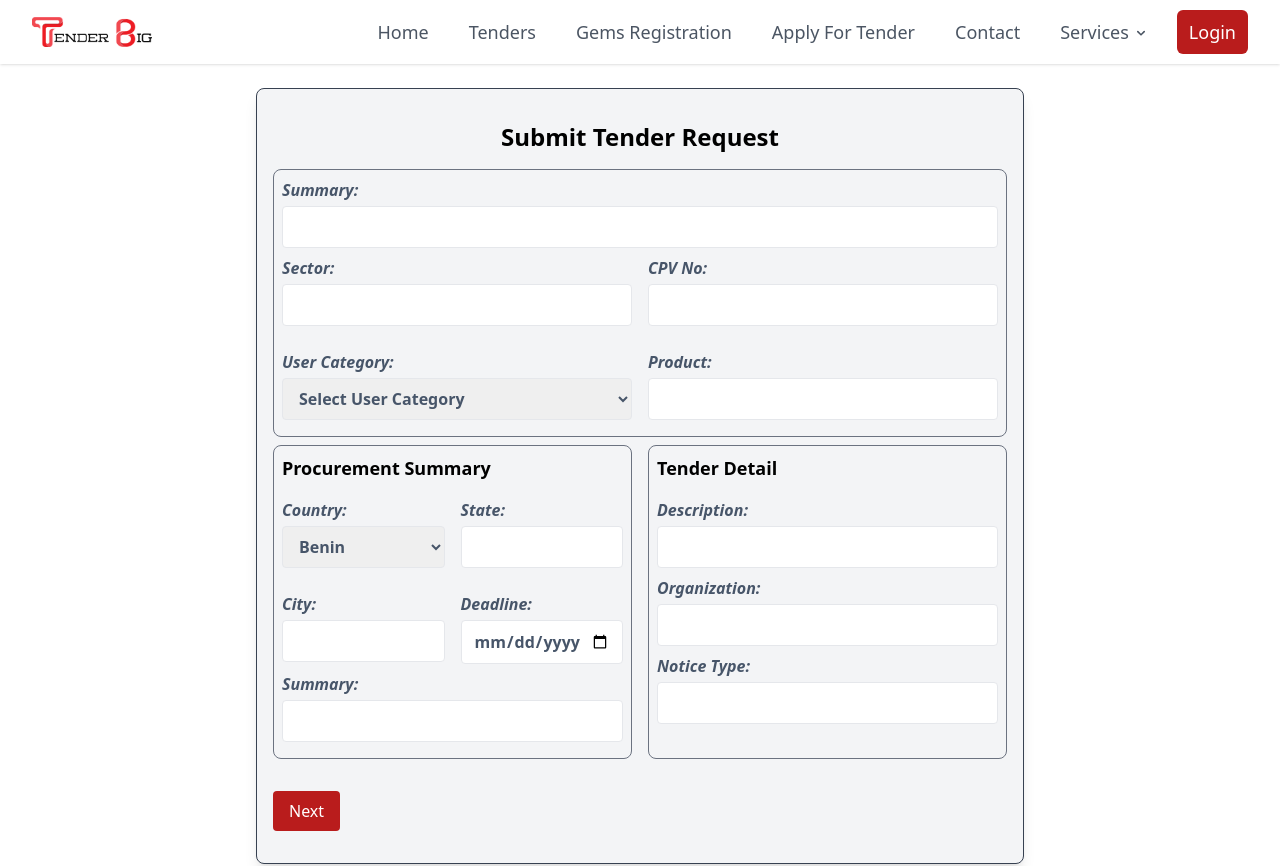
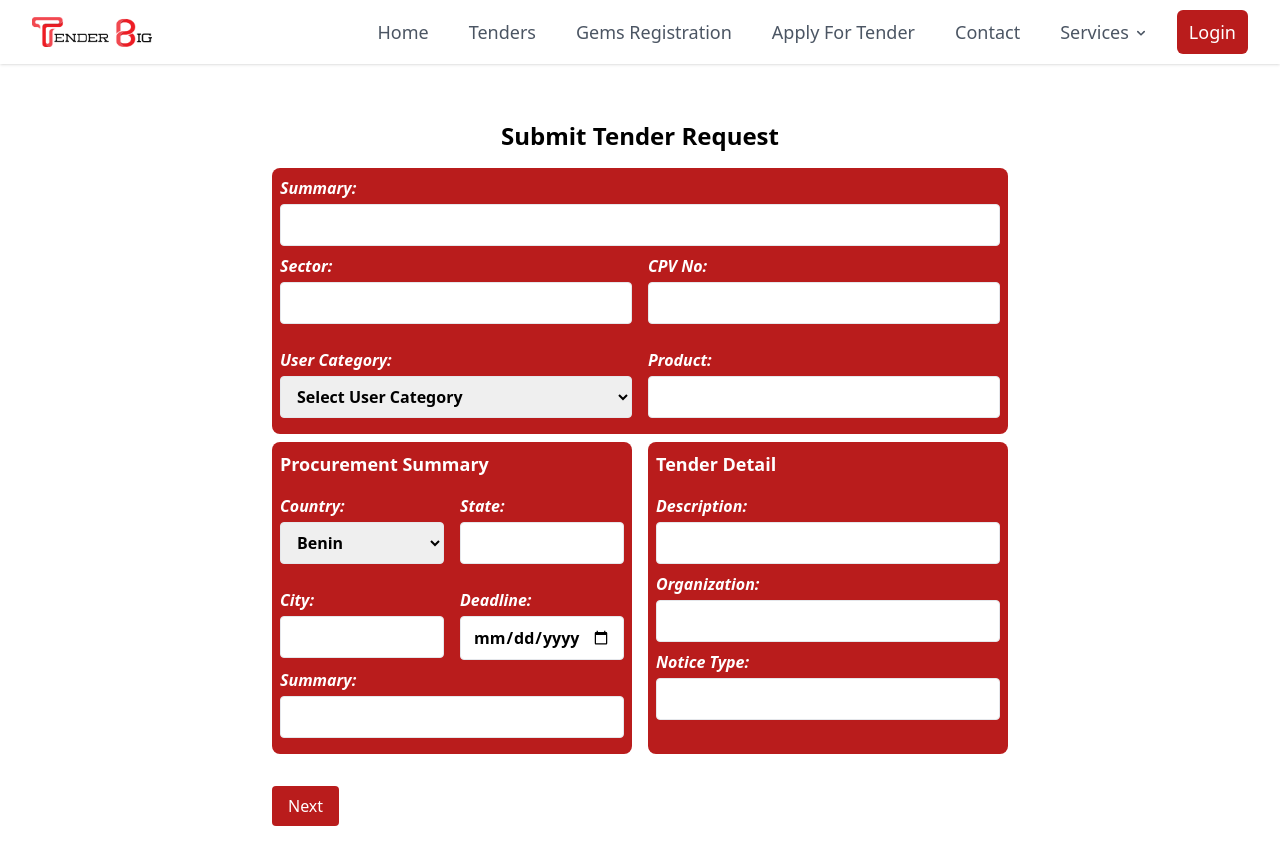
Before and after one commit to anuragasawa20/TenderBig, a React (Vite) app in the folder client/: page /forms in a window 1280 px wide. Shown: the top 866 px of the page. Built offline with nearby package versions, Linux system fonts and the light colour scheme.

Commit message:
fixed all tender

```diff
--- a/client/index.html
+++ b/client/index.html
@@ -2,10 +2,9 @@
 <html lang="en">
   <head>
     <meta charset="UTF-8" />
-    <link rel="icon" type="image/svg+xml" href="/vite.svg" />
+    <link rel="icon"  href="./src/assets/logo.png" />
     <meta name="viewport" content="width=device-width, initial-scale=1.0" />
-    <title>Vite + React</title>
-    <script src="https://checkout.razorpay.com/v1/checkout.js"></script>
+    <title>TenderBig</title>
   </head>
   <body>
     <div id="root"></div>
--- a/client/src/components/Forms.jsx
+++ b/client/src/components/Forms.jsx
@@ -9,7 +9,7 @@ const OtherInformationAndPurchaserDetail = ({ formData, handleChange, handleSubm
       {/* otherInformation and purchaserDetail Sections */}
       <div className="grid grid-cols-2 gap-4">
         {/* otherInformation Section */}
-        <div className="border border-gray-500 p-2 rounded-lg mt-2">
+        <div className="bg-gray-300 p-2 rounded-lg mt-2">
           <h2 className="text-lg font-semibold mb-4">Other Information</h2>
           <div className="grid grid-cols-2 gap-4">
             <label className="block mb-2 font-semibold italic text-slate-600">
@@ -86,7 +86,7 @@ const OtherInformationAndPurchaserDetail = ({ formData, handleChange, handleSubm
         </div>
 
         {/* purchaserDetail Section */}
-        <div className="border border-gray-500 p-2 rounded-lg mt-2">
+        <div className="bg-gray-300 p-2 rounded-lg mt-2">
           <h2 className="text-lg font-semibold mb-4">Purchaser Detail</h2>
           <div className="grid grid-cols-2 gap-4">
             <label className="block mb-2 font-semibold italic text-slate-600">
@@ -314,82 +314,82 @@ const TenderForm = () => {
   return (
     <>
       <Navbar />
-      <div className="bg-gray-100 max-w-3xl mx-auto px-4 py-8 border border-gray-700 rounded-lg shadow-lg mt-6 mb-6">
+      <div className="max-w-3xl mx-auto px-4 py-8 mt-6 mb-6">
                 {currentPage === 1 && (
                   <form onSubmit={handleSubmit}>
                     {/* Global Section */}
                     <h2 className="text-2xl font-bold   mb-4 text-center">Submit Tender Request</h2>
-                    <div className="border border-gray-500 p-2 rounded-lg">
-                      <label className="block mb-2 font-semibold italic text-slate-600">
+                    <div className="bg-red-700 p-2 rounded-lg">
+                      <label className="block mb-2 font-semibold italic text-white">
                         Summary:
                         <input required
                           type="text"
                           name="summary"
                           value={formData.summary}
                           onChange={handleChange}
-                          className="border rounded px-3 py-2 mt-1 w-full"
+                          className="border rounded px-3 py-2 mt-1 w-full text-black"
                         />
                       </label>
-                      <div className="grid grid-cols-2 gap-4">
-                        <label className="block mb-2 font-semibold italic text-slate-600">
+                      <div className=" grid grid-cols-2 gap-4 ">
+                        <label className="block mb-2 font-semibold italic text-white ">
                           Sector:
                           <input required
                             type="text"
                             name="sector"
                             value={formData.sector}
                             onChange={handleChange}
-                            className="border rounded px-3 py-2 mt-1 w-full"
+                            className="border rounded px-3 py-2 mt-1 w-full text-black"
                           />
                         </label>
-                        <label className="block mb-2 font-semibold italic text-slate-600">
+                        <label className="block mb-2 font-semibold italic text-white ">
                           CPV No:
                           <input
                             type="text"
                             name="cpvNo"
                             value={formData.cpvNo}
                             onChange={handleChange}
-                            className="border rounded px-3 py-2 mt-1 w-full"
+                            className="border rounded px-3 py-2 mt-1 w-full text-black"
                           />
                         </label>
-                        <label className="block mb-2 font-semibold italic text-slate-600">
+                        <label className="block mb-2 font-semibold italic text-white ">
                           User Category:
                           <select required
                             name="userCategory"
                             value={formData.userCategory}
                             onChange={handleChange}
-                            className="border rounded px-3 py-2 mt-1 w-full"
+                            className="border rounded px-3 py-2 mt-1 w-full text-black"
                           >
                             <option value="">Select User Category</option>
                             <option value="contractor">Contractor</option>
                             <option value="subcontractor">Sub Contractor</option>
                           </select>
                         </label>
-                        <label className="block mb-2 font-semibold italic text-slate-600">
+                        <label className="block mb-2 font-semibold italic text-white ">
                           Product:
                           <input required
                             type="text"
                             name="product"
                             value={formData.product}
                             onChange={handleChange}
-                            className="border rounded px-3 py-2 mt-1 w-full"
+                            className="border rounded px-3 py-2 mt-1 w-full text-black"
                           />
                         </label>
                       </div>
                     </div>
 
                     {/* procurementSummary and tenderDetail Sections */}
-                    <div className="grid grid-cols-2 gap-4">
+                    <div className=" grid grid-cols-2 gap-4 ">
                       {/* Procurement Summary Section */}
-                      <div className="border border-gray-500 p-2 rounded-lg mt-2">
-                        <h2 className="text-lg font-semibold mb-4">Procurement Summary</h2>
+                      <div className="bg-red-700 p-2 rounded-lg mt-2">
+                        <h2 className="text-lg font-semibold mb-4 text-white">Procurement Summary</h2>
                         <div className="grid grid-cols-2 gap-4">
-                          <label className="block mb-2 font-semibold italic text-slate-600">
+                          <label className="block mb-2 font-semibold italic text-white">
                             Country:
                             <select required
                               name="country"
                               value={formData.country}
                               onChange={handleChange}
-                              className="border rounded px-3 py-2 mt-1 w-full"
+                              className="border rounded px-3 py-2 mt-1 w-full text-black"
                             >
                               {locations.map((country, index) => (
                                 <option key={index} value={country}>
@@ -399,80 +399,80 @@ const TenderForm = () => {
                             </select>
                           </label>
 
-                          <label className="block mb-2 font-semibold italic text-slate-600">
+                          <label className="block mb-2 font-semibold italic text-white">
                             State:
                             <input required
                               type="text"
                               name="state"
                               value={formData.state}
                               onChange={handleChange}
-                              className="border rounded px-3 py-2 mt-1 w-full"
+                              className="border rounded px-3 py-2 mt-1 w-full text-black"
                             />
                           </label>
-                          <label className="block mb-2 font-semibold italic text-slate-600">
+                          <label className="block mb-2 font-semibold italic text-white">
                             City:
                             <input
                               type="text"
                               name="city"
                               value={formData.city}
                               onChange={handleChange}
-                              className="border rounded px-3 py-2 mt-1 w-full"
+                              className="border rounded px-3 py-2 mt-1 w-full text-black"
                             />
                           </label>
-                          <label className="block mb-2 font-semibold italic text-slate-600">
+                          <label className="block mb-2 font-semibold italic text-white">
                             Deadline:
                             <input required
                               type="date"
                               name="procurementSummaryDeadline"
                               value={formData.procurementSummaryDeadline}
                               onChange={handleChange}
-                              className="border rounded px-3 py-2 mt-1 w-full"
+                              className="border rounded px-3 py-2 mt-1 w-full text-black"
                             />
                           </label>
                         </div>
-                        <label className="block mb-2 font-semibold italic text-slate-600">
+                        <label className="block mb-2 font-semibold italic text-white">
                           Summary:
                           <input
                             type="text"
                             name="procurementSummarySummary"
                             value={formData.procurementSummarySummary}
                             onChange={handleChange}
-                            className="border rounded px-3 py-2 mt-1 w-full"
+                            className="border rounded px-3 py-2 mt-1 w-full text-black"
                           />
                         </label>
                       </div>
 
                       {/* tenderDetail Section */}
-                      <div className="border border-gray-500 p-2 rounded-lg mt-2">
-                        <h2 className="text-lg font-semibold mb-4">Tender Detail</h2>
-                        <label className="block mb-2 font-semibold italic text-slate-600">
+                      <div className="bg-red-700 p-2 rounded-lg mt-2">
+                        <h2 className="text-lg font-semibold mb-4 text-white">Tender Detail</h2>
+                        <label className="block mb-2 font-semibold italic text-white">
                           Description:
                           <input
                             type="text"
                             name="description"
                             value={formData.description}
                             onChange={handleChange}
-                            className="border rounded px-3 py-2 mt-1 w-full"
+                            className="border rounded px-3 py-2 mt-1 w-full text-black"
                           />
                         </label>
-                        <label className="block mb-2 font-semibold italic text-slate-600">
+                        <label className="block mb-2 font-semibold italic text-white">
                           Organization:
                           <input required
                             type="text"
                             name="organization"
                             value={formData.organization}
                             onChange={handleChange}
-                            className="border rounded px-3 py-2 mt-1 w-full"
+                            className="border rounded px-3 py-2 mt-1 w-full text-black"
                           />
                         </label>
-                        <label className="block mb-2 font-semibold italic text-slate-600">
+                        <label className="block mb-2 font-semibold italic text-white">
                           Notice Type:
                           <input required
                             type="text"
                             name="tenderDetailNoticeType"
                             value={formData.tenderDetailNoticeType}
                             onChange={handleChange}
-                            className="border rounded px-3 py-2 mt-1 w-full"
+                            className="border rounded px-3 py-2 mt-1 w-full text-black"
                           />
                         </label>
                       </div>
```
Also changed, not shown: client/src/Admin/partials/Header.jsx (+2 -7 lines), 1 other file (tests, documents, lock files or other folders).
